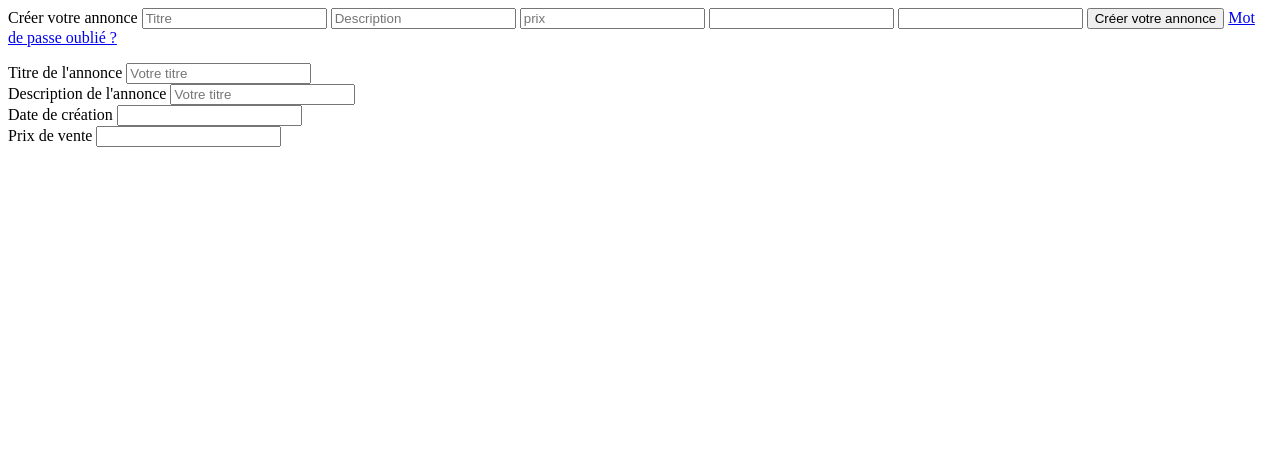
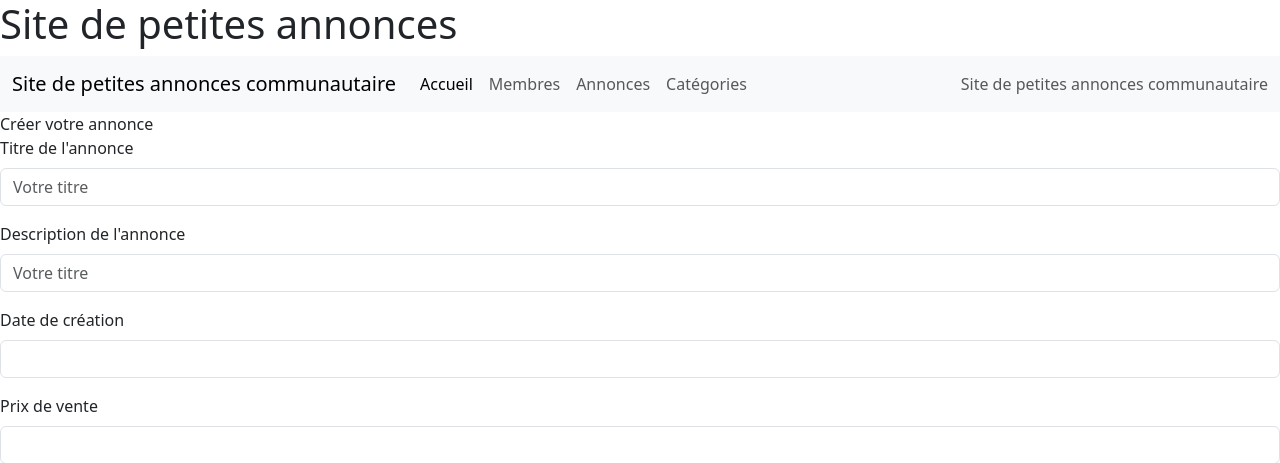
Before and after one commit to mahaut1/ProjetGreta, a PHP site: page /ProjetGreta/front/FormulaireCreaAnnonce.php in a window 1280 px wide. Shown: the top 463 px of the page. Run offline with PHP 8.4, Linux system fonts and the light colour scheme.

Commit message:
suite et fin reorganisation

```diff
--- a/front/FormulaireCreaAnnonce.php
+++ b/front/FormulaireCreaAnnonce.php
@@ -1,24 +1,51 @@
-<div class="Creation_Annonce" action="">
-		<form method="POST">
 
-			<label for="Creation_annonce" aria-hidden="true">Créer votre annonce</label>
-			<input type="text" name="titre" placeholder="Titre" required="">
-			<input type="textarea" name="description" placeholder="Description" required="">
-            <input type="text" name="prix" placeholder="prix" required="">
-            <input type="hidden" name="cout_annonce">
-            <input type="hidden" name="date_validation">
-            <input type="hidden" name="date_fin_publication">
-            <input type="text" name="id_etat" required="">
-            <input type="id_ut">
+<!doctype html>
+<html lang="fr">
+  <head>
+    <meta charset="utf-8">
+    <meta name="viewport" content="width=device-width, initial-scale=1">
+    <title>Bootstrap demo</title>
+    <link href="https://cdn.jsdelivr.net/npm/bootstrap@5.3.0-alpha3/dist/css/bootstrap.min.css" rel="stylesheet" integrity="sha384-KK94CHFLLe+nY2dmCWGMq91rCGa5gtU4mk92HdvYe+M/SXH301p5ILy+dN9+nJOZ" crossorigin="anonymous">
+  </head>
+  <body>
+    <h1>Site de petites annonces</h1>
+    <script src="https://cdn.jsdelivr.net/npm/bootstrap@5.3.0-alpha3/dist/js/bootstrap.bundle.min.js" integrity="sha384-ENjdO4Dr2bkBIFxQpeoTz1HIcje39Wm4jDKdf19U8gI4ddQ3GYNS7NTKfAdVQSZe" crossorigin="anonymous"></script>
+  </body>
+</html>
+<nav class="navbar navbar-expand-lg bg-body-tertiary">
+    <div class="container-fluid">
+      <a class="navbar-brand" href="#">Site de petites annonces communautaire</a>
+      <button class="navbar-toggler" type="button" data-bs-toggle="collapse" data-bs-target="#navbarText" aria-controls="navbarText" aria-expanded="false" aria-label="Toggle navigation">
+        <span class="navbar-toggler-icon"></span>
+      </button>
+      <div class="collapse navbar-collapse" id="navbarText">
+        <ul class="navbar-nav me-auto mb-2 mb-lg-0">
+          <li class="nav-item">
+            <a class="nav-link active" aria-current="page" href="#">Accueil</a>
+          </li>
+          <li class="nav-item">
+            <a class="nav-link" href="#">Membres</a>
+          </li>
+          <li class="nav-item">
+            <a class="nav-link" href="#">Annonces</a>
+          </li>
+          <li class="nav-item">
+            <a class="nav-link" href="#">Catégories</a>
+          </li>
+
+        </ul>
+        <span class="navbar-text">
+          Site de petites annonces communautaire
+        </span>
+      </div>
+    </div>
+  </nav>
 
 
-			<button>Créer votre annonce</button>
-			<a href="?p=forgot">Mot de passe oublié ?</a><!-- Je change le paramètre d'URL à forgot, mais je reste sur l'index -->
-		</form>
-	</div>
-</div>
+<div class="Creation_Annonce" action="">
+<form method="POST">
 
-<form method="">
+<label for="Creation_annonce" aria-hidden="true">Créer votre annonce</label>
  <div class="mb-3">
   <label for="Titre_Annonce" class="form-label">Titre de l'annonce</label>
   <input type="text" class="form-control" name ="Titre_annonce" id="Titre_annonce" placeholder="Votre titre">
@@ -38,3 +65,5 @@
   <label for="Prix_vente" class="form-label">Prix de vente</label>
   <input type="textarea" class="form-control" name="Date de création" id="Date de création">
 </div>
+
+</form>
--- a/index.html
+++ b/index.html
@@ -29,7 +29,7 @@
             <a class="nav-link" href="#">Annonces</a>
           </li>
           <li class="nav-item">
-            <a class="nav-link" href="#">Créer une annonce</a>
+            <a class="nav-link" href="http://localhost/ProjetGreta/front/FormulaireCreaAnnonce.php">Créer une annonce</a>
           </li>
           <li class="nav-item">
             <a class="nav-link" href="#">Catégories</a>
```
Also changed, not shown: partials/header-admin.php (deleted, +0 -53 lines).
